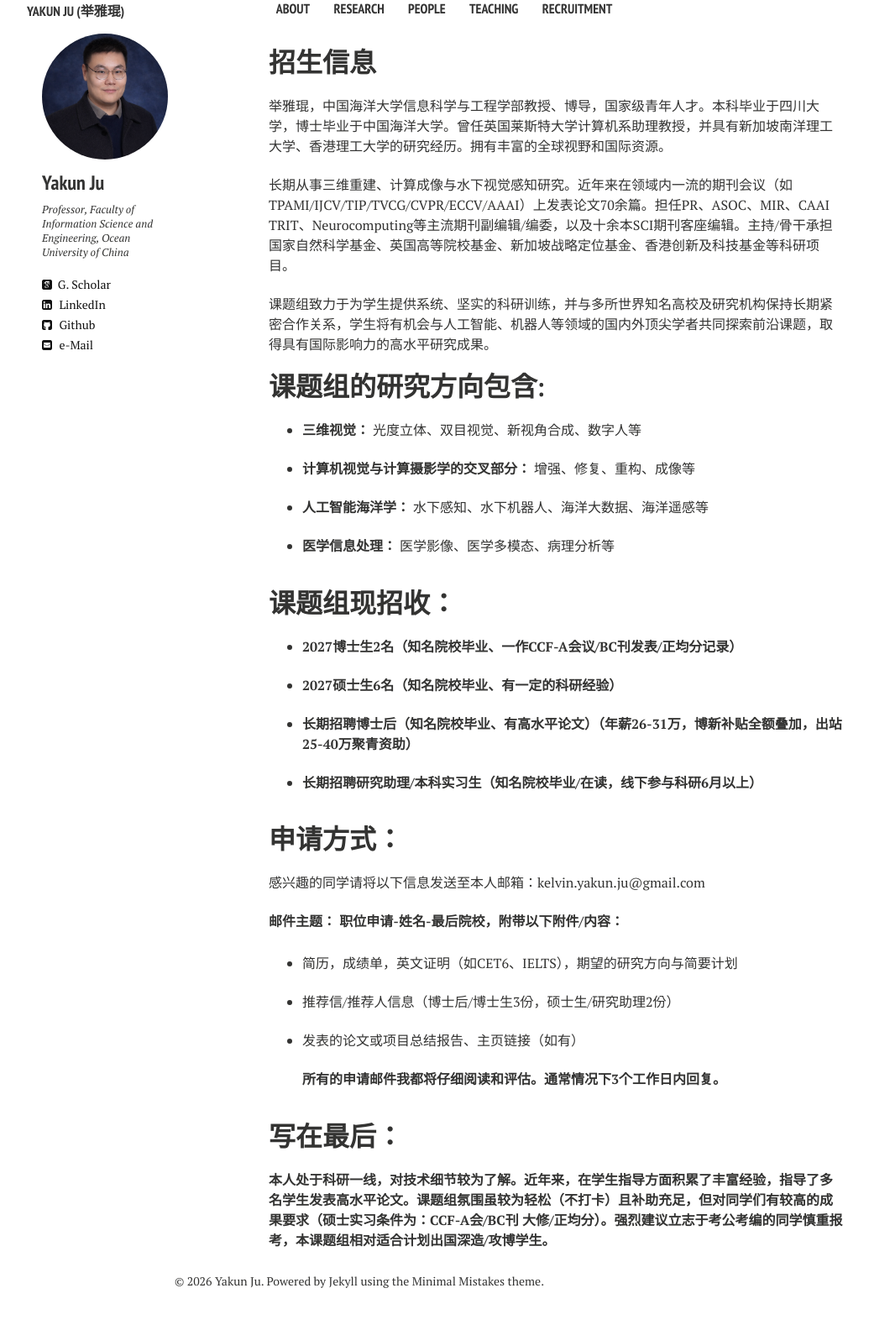
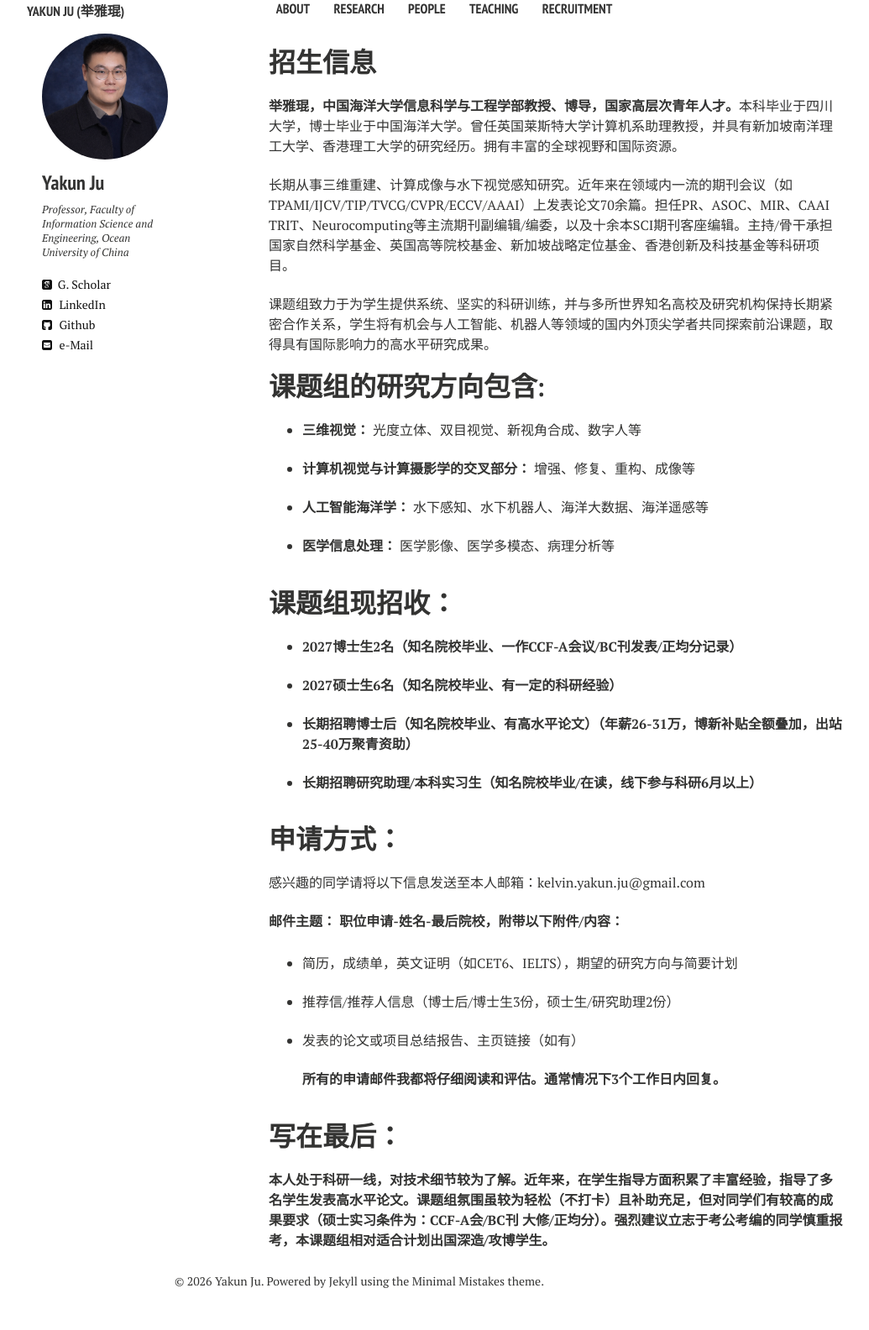
Before and after one commit to juyakun/juyakun.github.io, a Jekyll site: the page built from recruitment.md, in a window 1280 px wide. Shown: the whole page at 84% size, without its empty margins (112-1147 px from the left). Built offline with Jekyll 4.4.1, drawn with Linux system fonts in a browser that asks for light colours; nearby versions of some CDN libraries.

Commit message:
Update recruitment.md

```diff
--- a/recruitment.md
+++ b/recruitment.md
@@ -7,7 +7,7 @@ modified: 19-5-2026
 comments: false
 ---
 
-举雅琨，中国海洋大学信息科学与工程学部教授、博导，国家级青年人才。本科毕业于四川大学，博士毕业于中国海洋大学。曾任英国莱斯特大学计算机系助理教授，并具有新加坡南洋理工大学、香港理工大学的研究经历。拥有丰富的全球视野和国际资源。
+**举雅琨，中国海洋大学信息科学与工程学部教授、博导，国家高层次青年人才。**本科毕业于四川大学，博士毕业于中国海洋大学。曾任英国莱斯特大学计算机系助理教授，并具有新加坡南洋理工大学、香港理工大学的研究经历。拥有丰富的全球视野和国际资源。
 <br>
 <br>
 长期从事三维重建、计算成像与水下视觉感知研究。近年来在领域内一流的期刊会议（如TPAMI/IJCV/TIP/TVCG/CVPR/ECCV/AAAI）上发表论文70余篇。担任PR、ASOC、MIR、CAAI TRIT、Neurocomputing等主流期刊副编辑/编委，以及十余本SCI期刊客座编辑。主持/骨干承担国家自然科学基金、英国高等院校基金、新加坡战略定位基金、香港创新及科技基金等科研项目。
```
